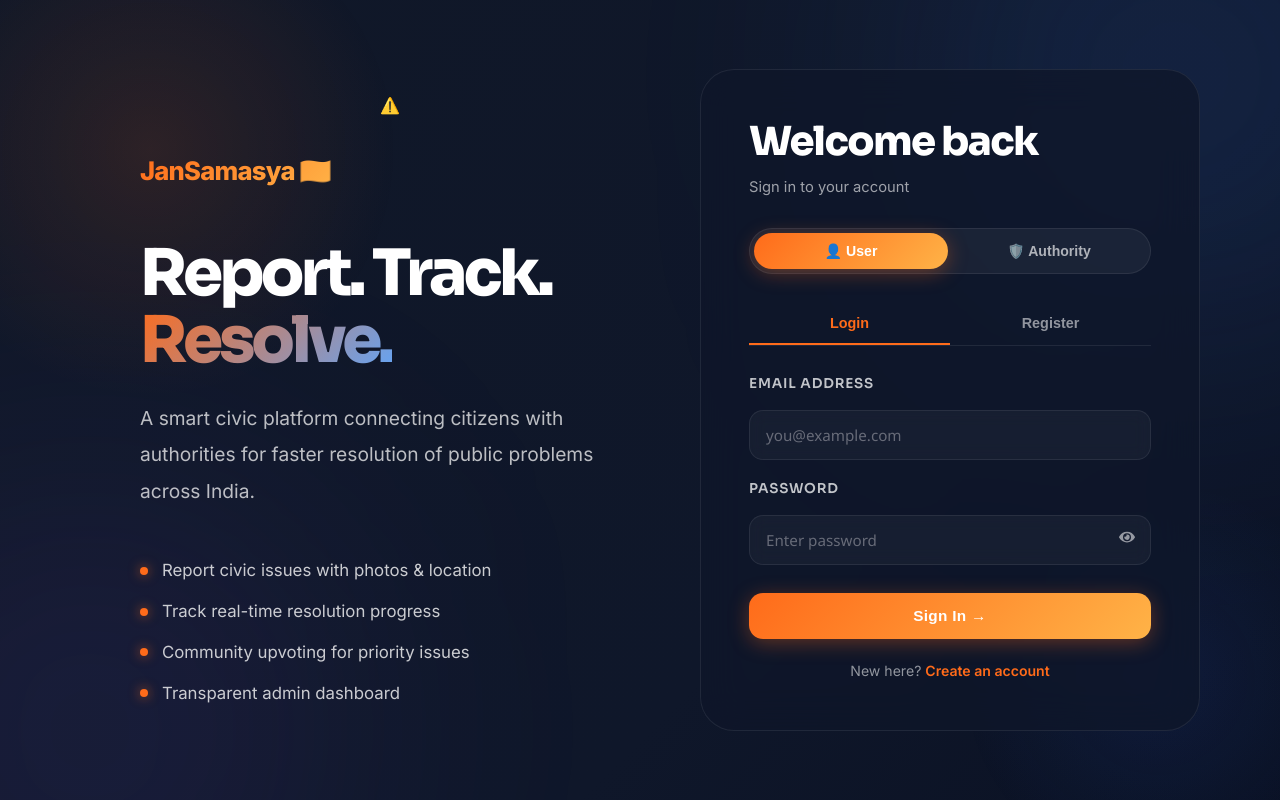
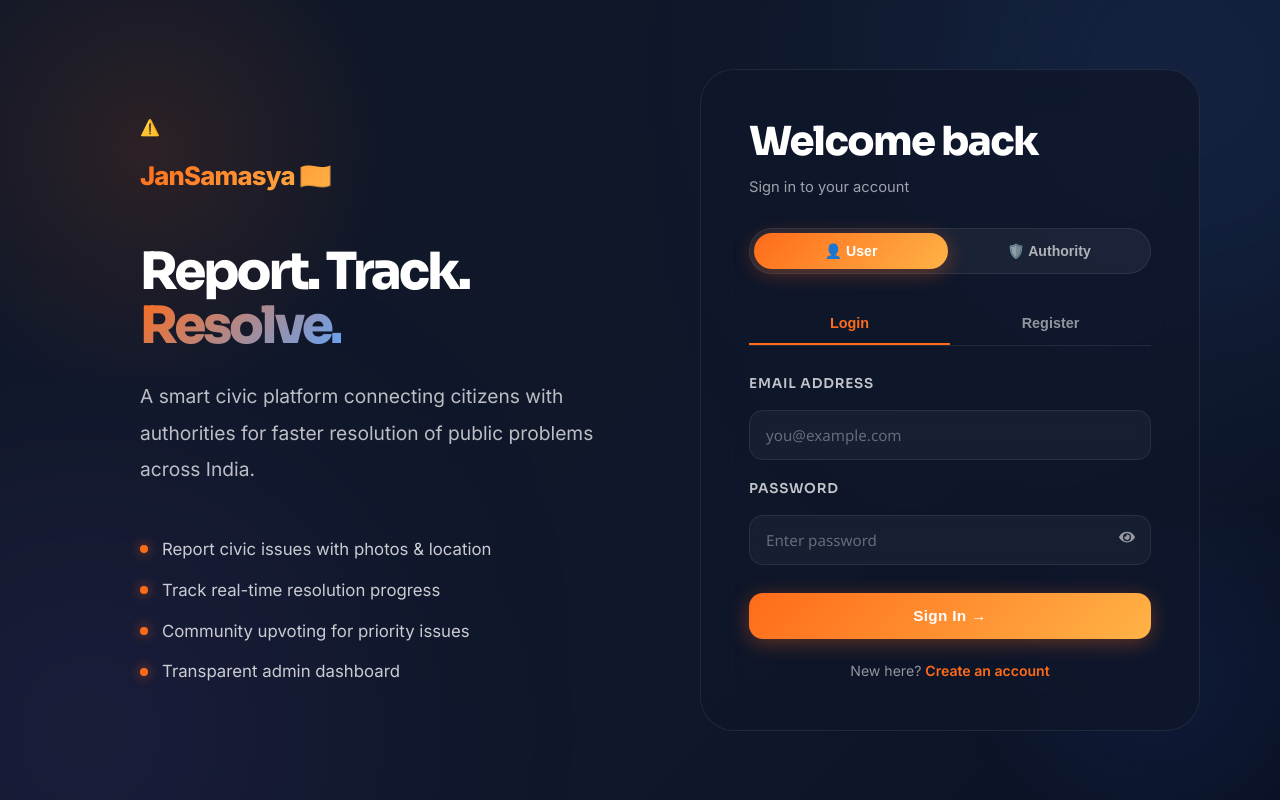
Before and after one commit to Charan-0006/jansamasya-MERN, a React (Vite) app in the folder client/: page / in a window 1280 px wide. Built offline with nearby package versions, Linux system fonts and the light colour scheme; no server answers.

Commit message:
final auth ui cleanup

```diff
--- a/client/src/components/AuthForm.css
+++ b/client/src/components/AuthForm.css
@@ -161,7 +161,7 @@ overflow-y: visible;
   align-items: flex-start;
 
   padding: 0;
-
+overflow: visible;
   z-index: 2;
 }
 
@@ -849,19 +849,17 @@ min-height: 600px;
 
   width: 100%;
 
-  max-width: 500px;
-
-  min-width: 350px;
+  max-width: 340px;
 
   display: flex;
 
-  justify-content: center;
+  justify-content: flex-start;
 
   align-items: center;
 
+  margin-bottom: 1rem;
+
   overflow: visible;
-
-  margin-bottom: 2rem;
 }
 
 .hero-player {
@@ -870,9 +868,9 @@ min-height: 600px;
 
   height: auto;
 
-  overflow: visible;
+  transform: scale(0.9);
 
-  transform: scale(1.15);
+  transform-origin: left center;
 }
 
 @keyframes float {
@@ -889,3 +887,14 @@ min-height: 600px;
     transform: translateY(0px);
   }
 }
+
+@media (max-width: 1400px) {
+
+  .hero-animation {
+    max-width: 280px;
+  }
+
+  .auth-hero-text h1 {
+    font-size: clamp(3rem, 4vw, 4.5rem);
+  }
+}
```
